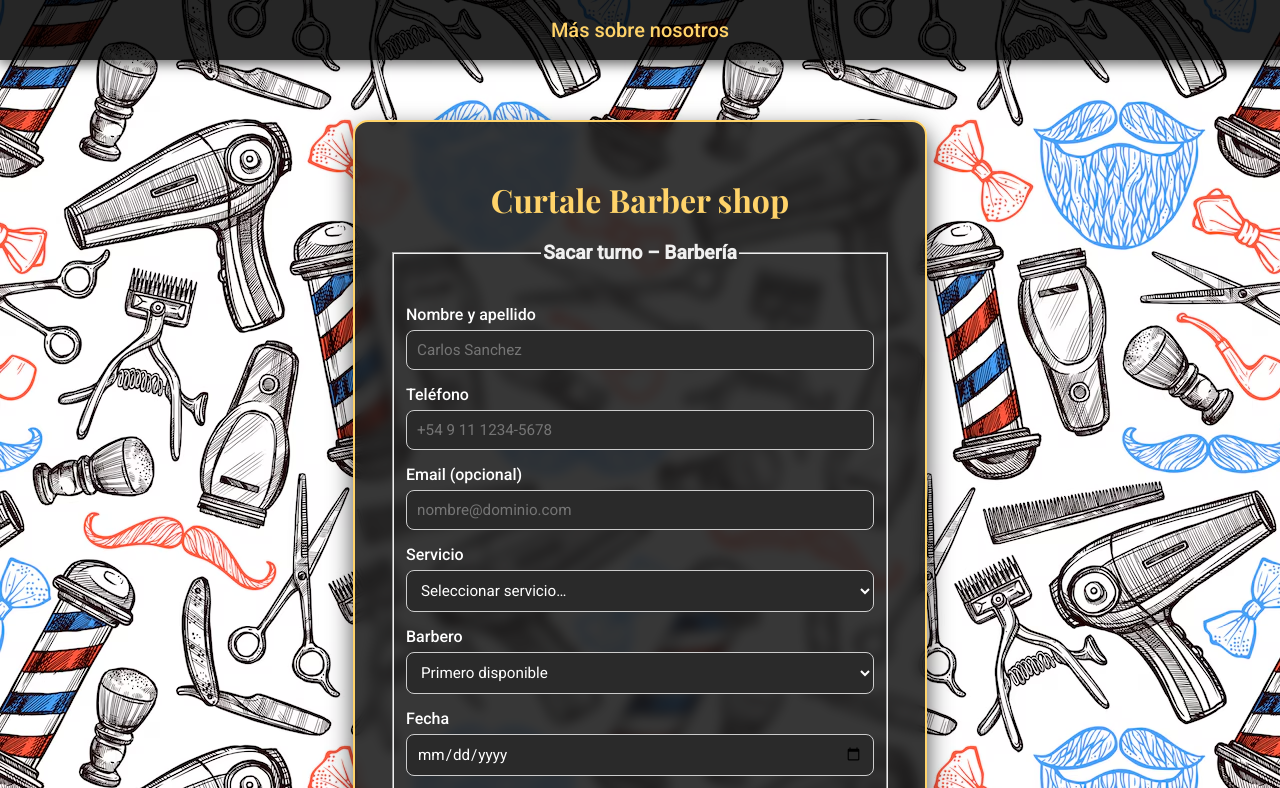
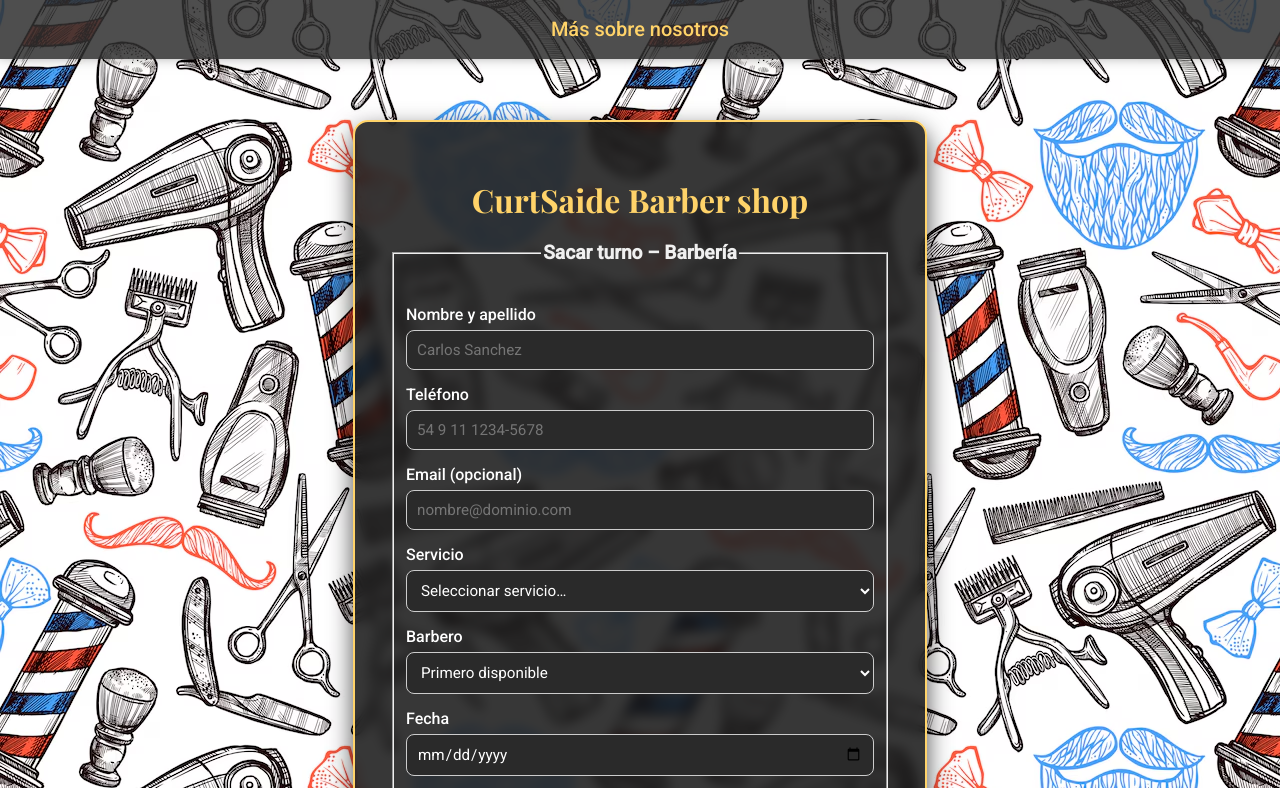
Before and after one commit to JuaniCurtale/TpIntegradorWeb, a plain HTML site: page templates/index.html in a window 1280 px wide. Shown: the top 788 px of the page. Drawn offline with nearby package versions, Linux system fonts and the light colour scheme.

Commit message:
actualizaciones de detalles esteticos

```diff
--- a/templates/index.html
+++ b/templates/index.html
@@ -4,16 +4,14 @@
     <meta charset="UTF-8">
     <meta name="viewport" content="width=device-width, initial-scale=1.0">
     <link rel="stylesheet" href="/static/stylesIndex.css">
-    <title>Curtale Barber Shop</title>
+    <title>CurtSaide Barber Shop</title>
     <meta charset="UTF-8">
     <link rel="icon" href="static/logo.png" type="image/png">
-</head>
-
 </head>
 <body>
 <a href="/aboutUs" class="btn-about">Más sobre nosotros</a>
 <form action="/formsPost" method="post" accept-charset="utf-8" autocomplete="on" class="form-turno">
-    <h1>Curtale Barber shop</h1>
+    <h1>CurtSaide Barber shop</h1>
     <fieldset>
       <legend>Sacar turno – Barbería</legend>
 
@@ -26,11 +24,10 @@
        type="tel"
        required
        autocomplete="tel"
-       placeholder="+54 9 11 1234-5678"
+       placeholder="54 9 11 1234-5678"
        pattern="[0-9]+"
        maxlength="20"
        title="Solo se permiten números (máximo 20 dígitos)" />
-
 
       <label for="email">Email (opcional)</label>
       <input id="email" name="email" type="email" autocomplete="email"  placeholder="nombre@dominio.com"/>
@@ -98,9 +95,5 @@
       <button type="submit">Reservar turno</button>
     </fieldset>
   </form>
-
-
-
-
 </body>
 </html>
```
